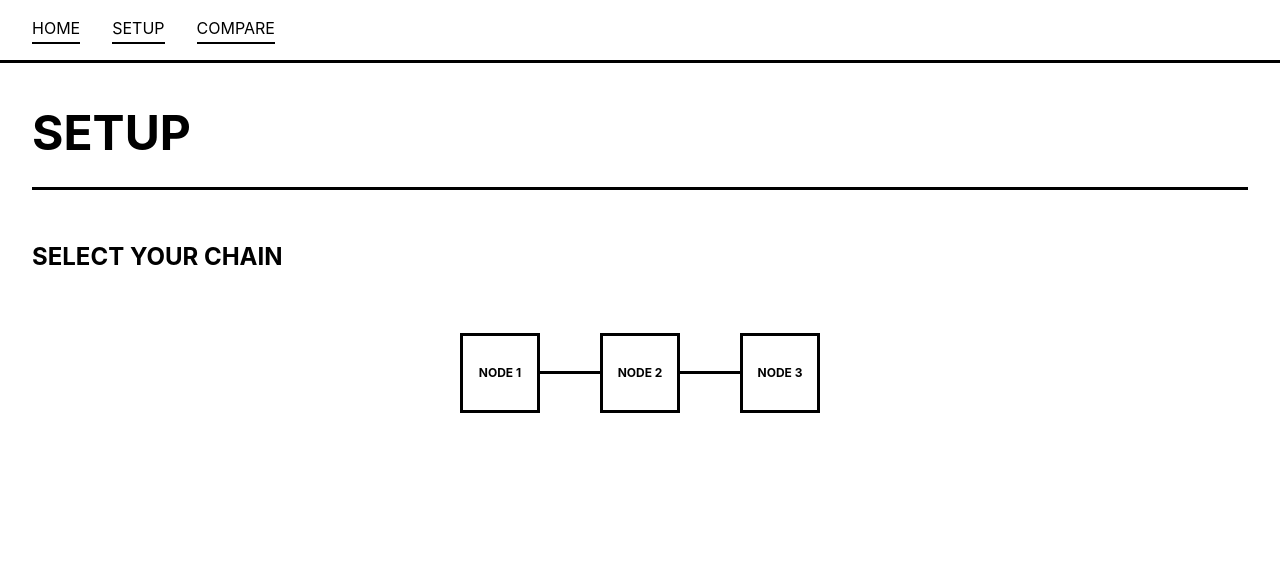
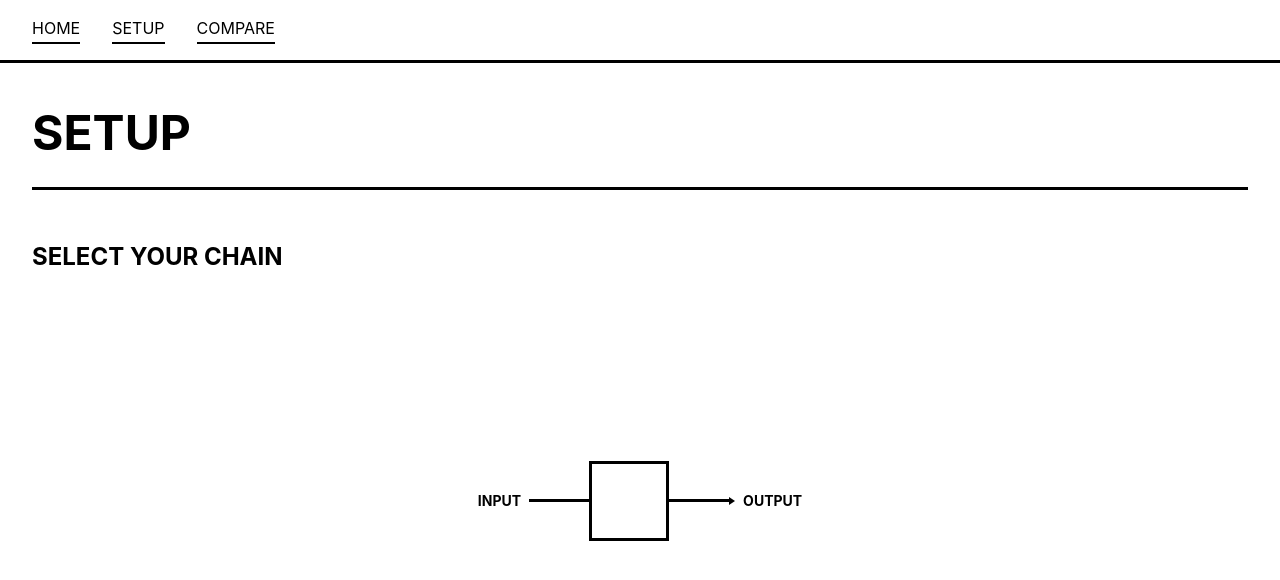
Before and after one commit to frvnkliu/chainalign, a React (Vite) app in the folder client/: page /setup in a window 1280 px wide. Shown: the top 580 px of the page. Built offline with nearby package versions, Linux system fonts and the light colour scheme.

Commit message:
Clean up animations for chain + add small arrowhead

```diff
--- a/client/src/components/ChainNode.tsx
+++ b/client/src/components/ChainNode.tsx
@@ -3,17 +3,15 @@ import { useState } from 'react';
 interface Model {
   id: string;
   name: string;
-  logo?: string;
 }
 
 interface ChainNodeProps {
   models: Model[];
   selectedModel?: Model;
   onSelect: (model: Model) => void;
-  position: number;
 }
 
-export default function ChainNode({ models, selectedModel, onSelect, position }: ChainNodeProps) {
+export default function ChainNode({ models, selectedModel, onSelect }: ChainNodeProps) {
   const [isExpanded, setIsExpanded] = useState(false);
 
   const groupIntoRows = (items: Model[]) => {
@@ -25,55 +23,56 @@ export default function ChainNode({ models, selectedModel, onSelect, position }:
   };
 
   const rows = groupIntoRows(models);
+  const shouldExpandOnHover = !selectedModel;
+  const shouldShowExpanded = isExpanded;
+
+  const handleMouseEnter = () => {
+    if (shouldExpandOnHover) setIsExpanded(true);
+  };
+
+  const handleMouseLeave = () => {
+    if (shouldExpandOnHover) setIsExpanded(false);
+  };
+
+  const handleClick = () => {
+    if (selectedModel) setIsExpanded(!isExpanded);
+  };
+
+  const handleSelectModel = (model: Model) => {
+    onSelect(model);
+    setIsExpanded(false);
+  };
+
+  const [isHovering, setIsHovering] = useState(false);
 
   return (
     <div
+      onMouseEnter={() => {
+        setIsHovering(true);
+        handleMouseEnter();
+      }}
+      onMouseLeave={() => {
+        setIsHovering(false);
+        handleMouseLeave();
+      }}
+      onClick={handleClick}
       style={{
-        position: 'relative',
-        display: 'inline-block',
-      }}
-      onMouseEnter={() => setIsExpanded(true)}
-      onMouseLeave={() => setIsExpanded(false)}
-    >
-      {/* Main square */}
-      <div
-        style={{
-          width: '80px',
-          height: '80px',
-          border: '3px solid black',
-          background: 'white',
-          display: 'flex',
+        display: 'inline-flex',
         alignItems: 'center',
         justifyContent: 'center',
+        border: '3px solid black',
+        background: selectedModel && isHovering && !shouldShowExpanded ? '#f0f0f0' : 'white',
         cursor: 'pointer',
-          fontWeight: 'bold',
-          fontSize: '0.75rem',
-          textAlign: 'center',
-          padding: '0.5rem',
+        transition: 'all 0.3s cubic-bezier(0.4, 0, 0.2, 1)',
+        minWidth: '80px',
+        minHeight: '80px',
+        width: shouldShowExpanded ? 'auto' : '80px',
+        height: shouldShowExpanded ? 'auto' : '80px',
+        padding: shouldShowExpanded ? '1rem' : '0',
       }}
     >
-        {selectedModel ? selectedModel.name : `NODE ${position}`}
-      </div>
-
-      {/* Expanded options */}
-      <div
-        style={{
-          position: 'absolute',
-          top: '100%',
-          left: '50%',
-          transform: 'translateX(-50%)',
-          marginTop: '0.5rem',
-          background: 'white',
-          border: isExpanded ? '3px solid black' : '3px solid transparent',
-          padding: isExpanded ? '1rem' : '0',
-          maxHeight: isExpanded ? '500px' : '0',
-          opacity: isExpanded ? 1 : 0,
-          overflow: 'hidden',
-          transition: 'all 0.3s cubic-bezier(0.4, 0, 0.2, 1)',
-          zIndex: 10,
-          minWidth: '200px',
-        }}
-      >
+      {shouldShowExpanded ? (
+        <div>
           {rows.map((row, rowIndex) => (
             <div
               key={rowIndex}
@@ -87,9 +86,9 @@ export default function ChainNode({ models, selectedModel, onSelect, position }:
               {row.map((model) => (
                 <button
                   key={model.id}
-                onClick={() => {
-                  onSelect(model);
-                  setIsExpanded(false);
+                  onClick={(e) => {
+                    e.stopPropagation();
+                    handleSelectModel(model);
                   }}
                   style={{
                     width: '60px',
@@ -122,6 +121,18 @@ export default function ChainNode({ models, selectedModel, onSelect, position }:
             </div>
           ))}
         </div>
+      ) : (
+        <div
+          style={{
+            fontWeight: 'bold',
+            fontSize: '0.75rem',
+            textAlign: 'center',
+            padding: '0.5rem',
+          }}
+        >
+          {selectedModel?.name || ''}
+        </div>
+      )}
     </div>
   );
 }
--- a/client/src/components/ChainSelector.tsx
+++ b/client/src/components/ChainSelector.tsx
@@ -1,57 +1,97 @@
-import { useState } from 'react';
+import { useState, useEffect } from 'react';
 import ChainNode from './ChainNode';
 
 interface Model {
   id: string;
   name: string;
-  logo?: string;
 }
 
 interface ChainSelectorProps {
-  chainLength?: number;
   availableModels: Model[];
 }
 
-export default function ChainSelector({ chainLength = 3, availableModels }: ChainSelectorProps) {
-  const [selectedModels, setSelectedModels] = useState<(Model | undefined)[]>(
-    Array(chainLength).fill(undefined)
-  );
+const Line = () => (
+  <div style={{ width: '60px', height: '3px', background: 'black' }} />
+);
 
-  const handleSelect = (position: number, model: Model) => {
-    const newSelected = [...selectedModels];
-    newSelected[position] = model;
-    setSelectedModels(newSelected);
+const ArrowLine = () => (
+  <div style={{ display: 'flex', alignItems: 'center' }}>
+    <div style={{ width: '60px', height: '3px', background: 'black' }} />
+    <div
+      style={{
+        width: '0',
+        height: '0',
+        borderLeft: '6px solid black',
+        borderTop: '4px solid transparent',
+        borderBottom: '4px solid transparent',
+      }}
+    />
+  </div>
+);
+
+export default function ChainSelector({ availableModels }: ChainSelectorProps) {
+  const [chain, setChain] = useState<Model[]>([]);
+  const [showEmpty, setShowEmpty] = useState(true);
+
+  useEffect(() => {
+    setShowEmpty(false);
+    const timer = setTimeout(() => setShowEmpty(true), 10);
+    return () => clearTimeout(timer);
+  }, [chain.length]);
+
+  const handleSelect = (index: number, model: Model) => {
+    const newChain = [...chain];
+    newChain[index] = model;
+    setChain(newChain);
   };
 
   return (
-    <div style={{ padding: '2rem 0' }}>
+    <div style={{ padding: '2rem 0', minHeight: '400px', display: 'flex', alignItems: 'center' }}>
       <div
         style={{
           display: 'flex',
           alignItems: 'center',
           justifyContent: 'center',
-          gap: '0',
+          width: '100%',
         }}
       >
-        {selectedModels.map((selected, index) => (
-          <div key={index} style={{ display: 'flex', alignItems: 'center' }}>
+        <div style={{ fontWeight: 'bold', fontSize: '0.875rem', alignSelf: 'center', marginRight: '0.5rem' }}>INPUT</div>
+
+        <Line />
+
+        {chain.map((selected, index) => (
+          <div
+            key={index}
+            style={{
+              display: 'flex',
+              alignItems: 'center',
+            }}
+          >
             <ChainNode
               models={availableModels}
               selectedModel={selected}
               onSelect={(model) => handleSelect(index, model)}
-              position={index + 1}
             />
-            {index < selectedModels.length - 1 && (
-              <div
-                style={{
-                  width: '60px',
-                  height: '3px',
-                  background: 'black',
-                }}
-              />
-            )}
+            <Line />
           </div>
         ))}
+
+        {/* Empty node to add next model */}
+        {showEmpty && (
+          <div style={{ animation: 'popIn 0.3s cubic-bezier(0.4, 0, 0.2, 1)' }}>
+            <ChainNode
+              models={availableModels}
+              selectedModel={undefined}
+              onSelect={(model) => {
+                setChain([...chain, model]);
+              }}
+            />
+          </div>
+        )}
+
+        <ArrowLine />
+
+        <div style={{ fontWeight: 'bold', fontSize: '0.875rem', alignSelf: 'center', marginLeft: '0.5rem' }}>OUTPUT</div>
       </div>
     </div>
   );
--- a/client/src/index.css
+++ b/client/src/index.css
@@ -21,3 +21,14 @@ a:hover {
   background: black;
   color: white;
 }
+
+@keyframes popIn {
+  0% {
+    opacity: 0;
+    transform: scale(0.8);
+  }
+  100% {
+    opacity: 1;
+    transform: scale(1);
+  }
+}
--- a/client/src/pages/Setup.tsx
+++ b/client/src/pages/Setup.tsx
@@ -33,7 +33,7 @@ export default function Setup() {
         }}>
           Select Your Chain
         </h2>
-        <ChainSelector chainLength={3} availableModels={AVAILABLE_MODELS} />
+        <ChainSelector availableModels={AVAILABLE_MODELS} />
       </div>
     </div>
   );
```
Lines whose indentation alone changed are shown as unchanged.
